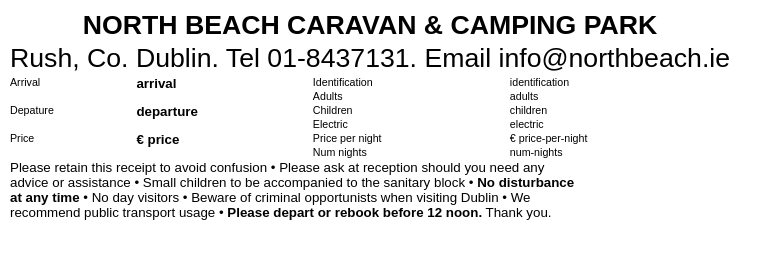
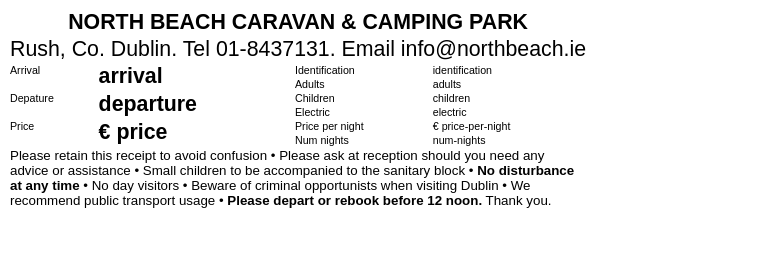
Before and after one commit to edsko/ccpri-lite, a plain HTML site: page receipt.html in a window 1280 px wide. Shown: the whole page, without its empty margins (0-782 px from the left). Drawn offline with Linux system fonts and the light colour scheme.

Commit message:
Update receipt.css

```diff
--- a/css/receipt.css
+++ b/css/receipt.css
@@ -10,17 +10,17 @@ td {
 
 td.header {
   font-weight: bold;
-  font-size: 20pt;
+  font-size: 16pt;
   text-align: center;
 }
 
 td.address {
   text-align: center;
-  font-size: 20pt;
+  font-size: 16pt;
 }
 
 td.importantValue {
-  font-size: 10pt;
+  font-size: 16pt;
   font-weight: bold;
 }
 
```
